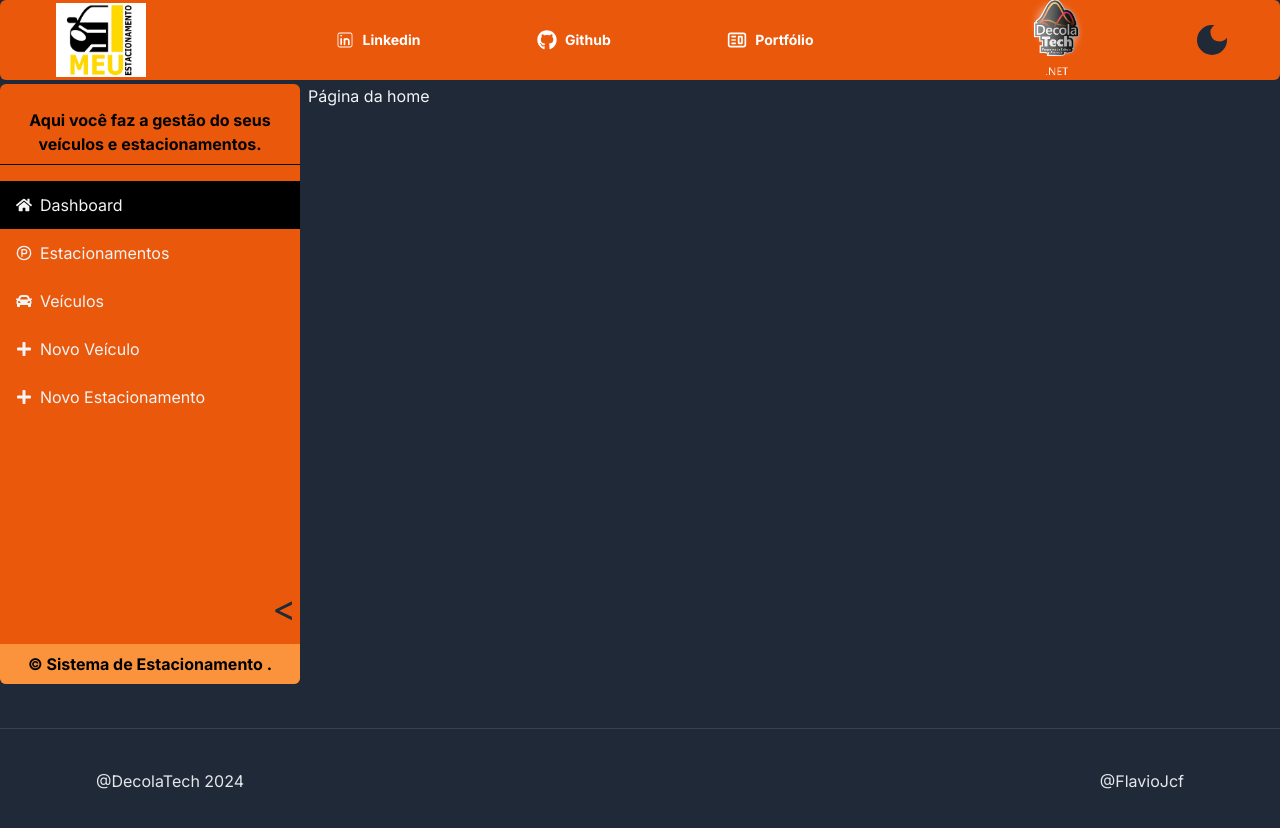
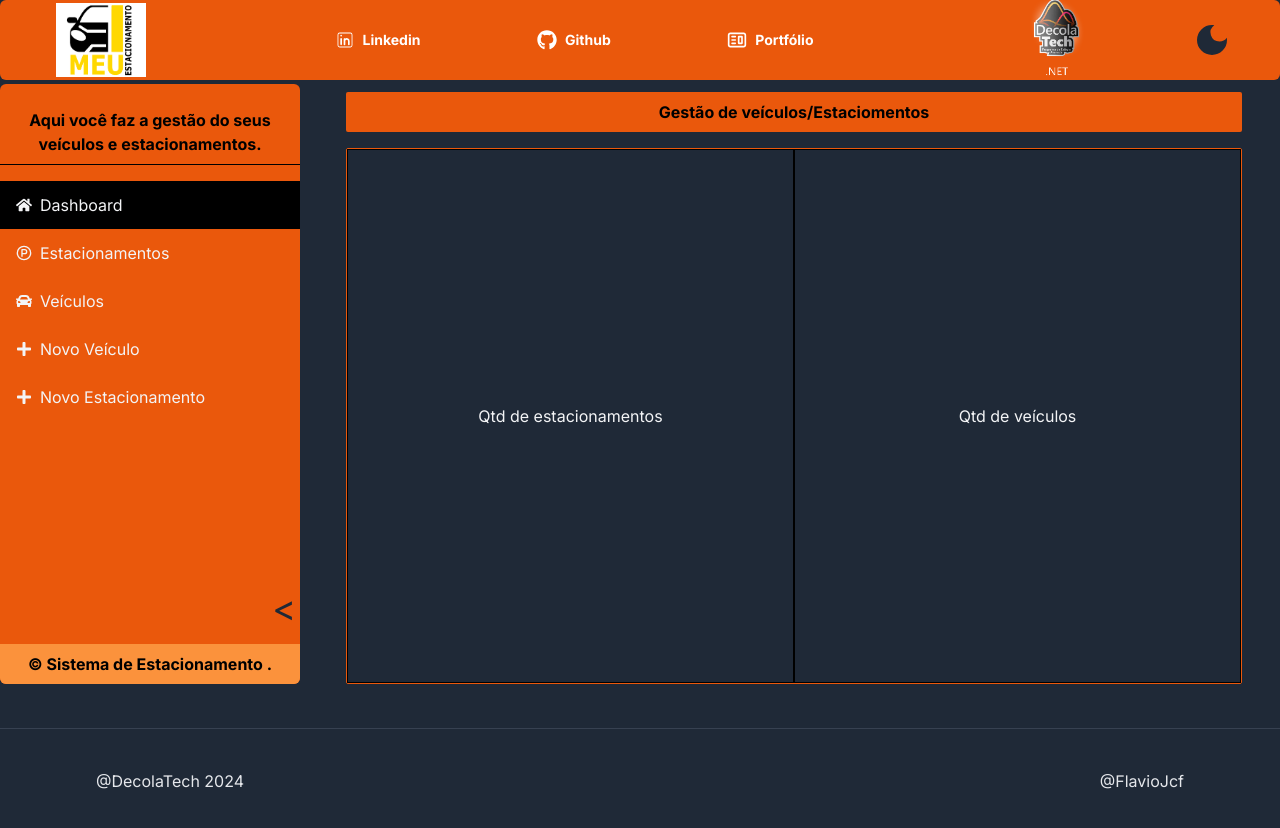
Before and after one commit to Flaviojcf/estacionamento-frontend, a Next.js app: page / in a window 1280 px wide. Shown: the top 828 px of the page. Built offline with nearby package versions, Linux system fonts and the light colour scheme.

Commit message:
feat: Create home page structure

```diff
--- a/src/app/page.tsx
+++ b/src/app/page.tsx
@@ -1,3 +1,40 @@
+'use client'
+import { Loading } from '@/app/components/Loading/Loading'
+import { useEffect, useState } from 'react'
+
 export default function Home() {
-  return <div>Página da home</div>
+  const [isLoading, setIsLoading] = useState(true)
+
+  useEffect(() => {
+    const loadData = async () => {
+      await new Promise((resolve) => setTimeout(resolve, 2000))
+      setIsLoading(false)
+    }
+
+    loadData()
+  }, [])
+
+  return (
+    <div className="flex justify-center w-3/4 mx-auto mt-2 px-8 rounded-sm">
+      {isLoading && <Loading />}
+      {!isLoading && (
+        <div className="flex flex-col w-full items-center gap-4">
+          <header className="flex flex-col text-center  bg-orange-600 rounded-sm w-full p-2">
+            <h1 className="text-black font-bold">
+              Gestão de veículos/Estaciomentos
+            </h1>
+          </header>
+
+          <div className="flex border border-orange-600 rounded-sm w-full justify-between h-full">
+            <div className="flex items-center justify-center flex-col w-1/2 border border-black">
+              <p>Qtd de estacionamentos</p>
+            </div>
+            <div className="flex items-center justify-center  flex-col w-1/2 border border-black">
+              <p>Qtd de veículos</p>
+            </div>
+          </div>
+        </div>
+      )}
+    </div>
+  )
 }
```
